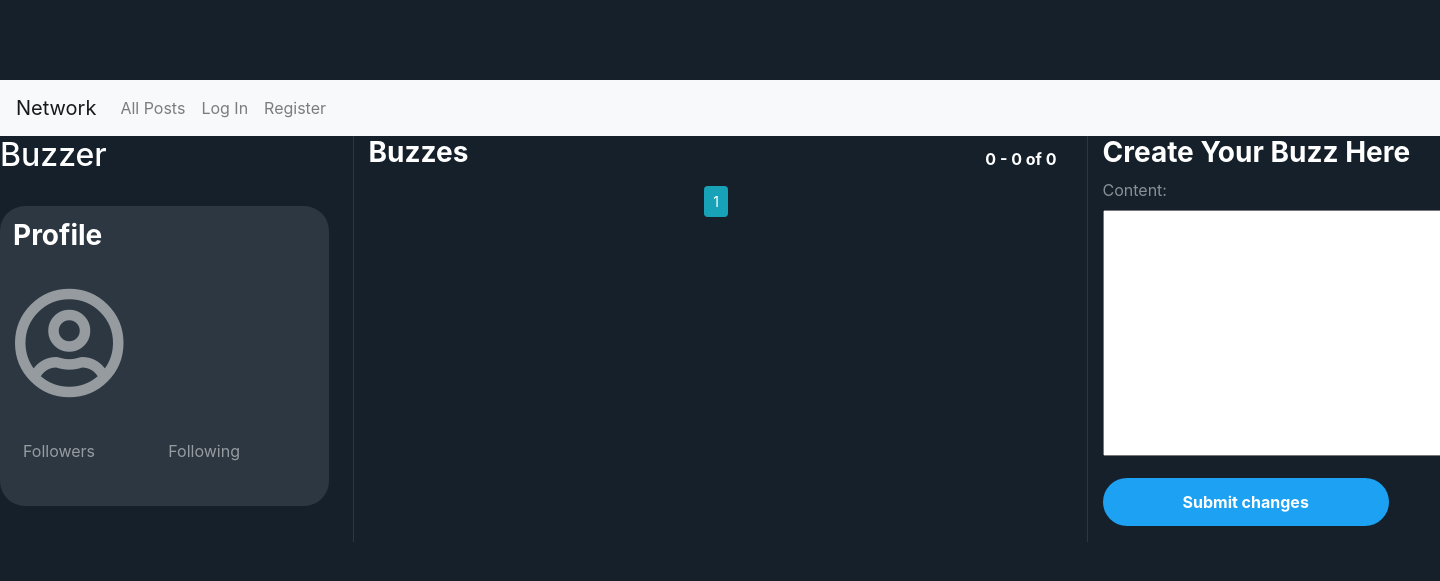
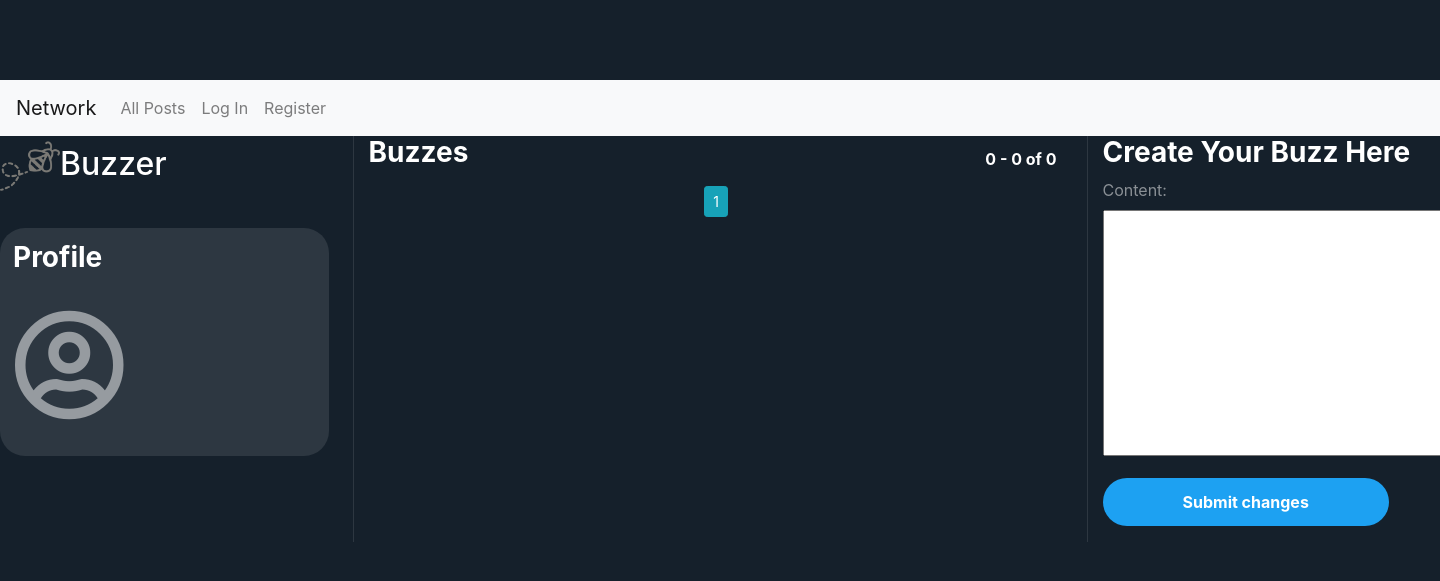
Before and after one commit to GretaRob/Buzzer, a Django app: page / in a window 1440 px wide; the page is wider, and only the part inside the window is pictured. Shown: the top 581 px of that part. Run offline with Django 3.2, Linux system fonts and the light colour scheme; data that the repository does not hold is empty; some libraries are stand-ins or nearby versions.

Commit message:
added logo

```diff
--- a/network/static/network/styles.css
+++ b/network/static/network/styles.css
@@ -97,3 +97,11 @@
   border-left: 1px solid #2d3741;
   border-right: 1px solid #2d3741;
 }
+
+.biglogo {
+  display: block;
+  margin-left: auto;
+  margin-right: auto;
+  padding-top: 40%;
+  padding-bottom: 40%;
+  opacity: 0.2;
--- a/network/templates/network/index.html
+++ b/network/templates/network/index.html
@@ -8,7 +8,7 @@
 
     <div class="row">
         <div class="col-12 col-md-3 pr-4 dont-move">
-            <a href="/"> <h2><img class="img-fluid" width="60" src="">Buzzer</h2></a><br>
+            <a href="/"> <h2><img class="img-fluid" width="60" src="{% static 'network/bee-logo-1.png' %}">Buzzer</h2></a><br>
             <div class="profile-section">
             <h3 class="white-important p-2">
                 Profile
@@ -22,26 +22,6 @@
                             </h4>
                         </div>
                     </div>
-            </article>
-            <article class="media content-section">
-                <div class="row full-width pl-2">
-                    <div class="col-6">
-                            Followers
-                    </div>
-                    <div class="col-6">
-                            Following
-                    </div>
-                    <div class="col-6">
-                        <h3 class="white-important follow-click">
-                               {{ followers }}
-                        </h3>
-                    </div>
-                     <div class="col-6">
-                            <h3 class="white-important follow-click">
-                                {{ following }}
-                            </h3>
-                    </div>
-                </div>
             </article>
             </div>
         </div>
```
Also changed, not shown: network/templates/network/following.html (+4 -4 lines), network/templates/network/indexother.html (deleted, +0 -53 lines), network/templates/network/profile.html (+14 -10 lines), network/static/network/bee-logo-1.png (added), network/static/network/bee-logo-2.png (added).
